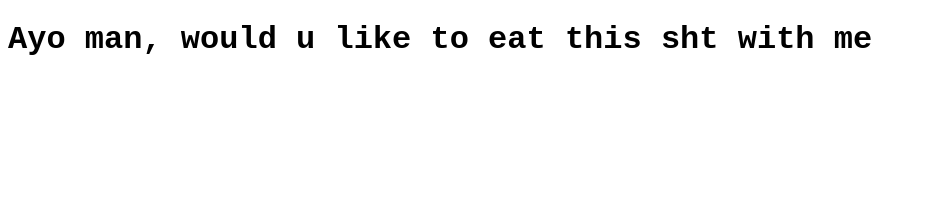
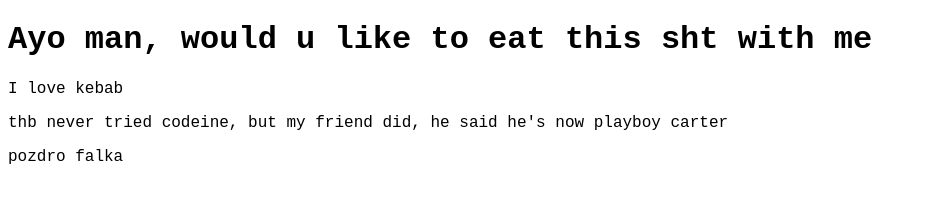
Before and after one commit to codeineKebab/codeineKebab.github.io, a plain HTML site: page index.html in a window 1280 px wide. Shown: the whole page, without its empty margins (0-926 px from the left). Drawn offline with Linux system fonts and the light colour scheme.

Commit message:
initialcommit

```diff
--- a/index.html
+++ b/index.html
@@ -7,5 +7,8 @@
     </head>
     <body>
         <h1>Ayo man, would u like to eat this sht with me</h1>
+        <p>I love kebab</p>
+        <p>thb never tried codeine, but my friend did, he said he's now playboy carter</p>
+        <p>pozdro falka</p>
     </body>
 </html>
```
